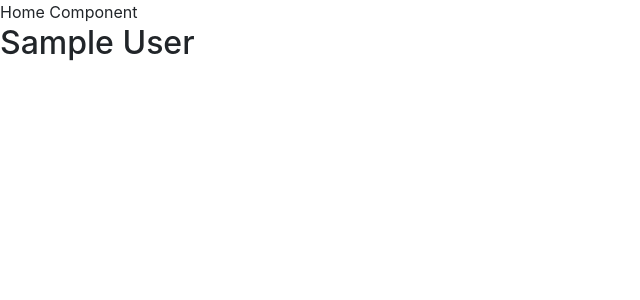
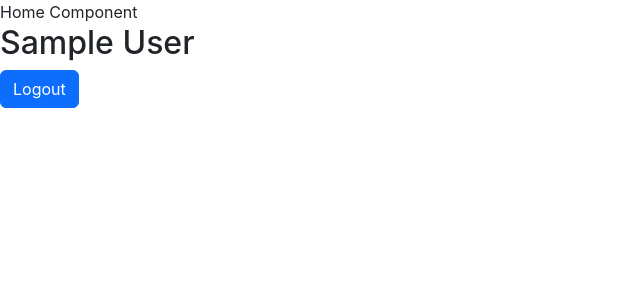
Before and after one commit to PB220-DEVLOP/delicious-garden, a React (Create React App) app in the folder client/: page / in a window 1280 px wide. Shown: the top 300 px of the page, without its empty margins (0-640 px from the left). Built offline with nearby package versions, Linux system fonts and the light colour scheme; sample sign-in values are in the browser's storage.

Commit message:
home page logout btn and function added

```diff
--- a/client/src/views/Home/Home.js
+++ b/client/src/views/Home/Home.js
@@ -2,11 +2,23 @@ import React from 'react';
 import { currentUser } from '../../util/currentUser';
 
 function Home() {
+  function LogOut(){
+    localStorage.removeItem('currentUser');
+    window.location.href = "/login"
+  }
+
+  if(!currentUser){
+    alert('Login is required')
+    window.location.href = "/login"
+  }
+
   return (
-    <>
+    <div>
     <div>Home Component</div>
     <h2>{currentUser?.name}</h2>
-    </>
+
+    <button type="button" className="btn btn-primary" onClick={LogOut}>Logout</button>
+    </div>
   )
 }
 
```
